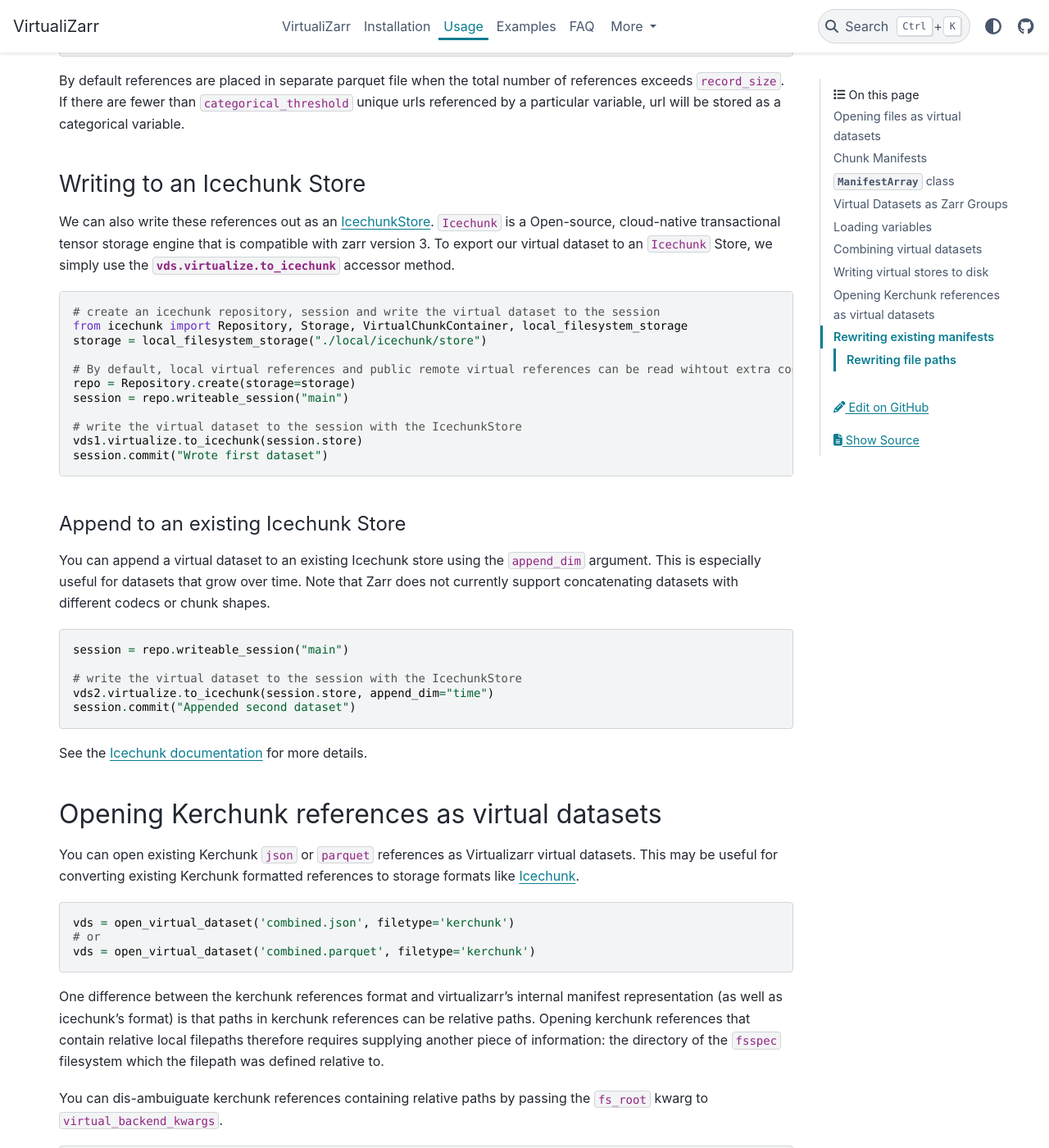
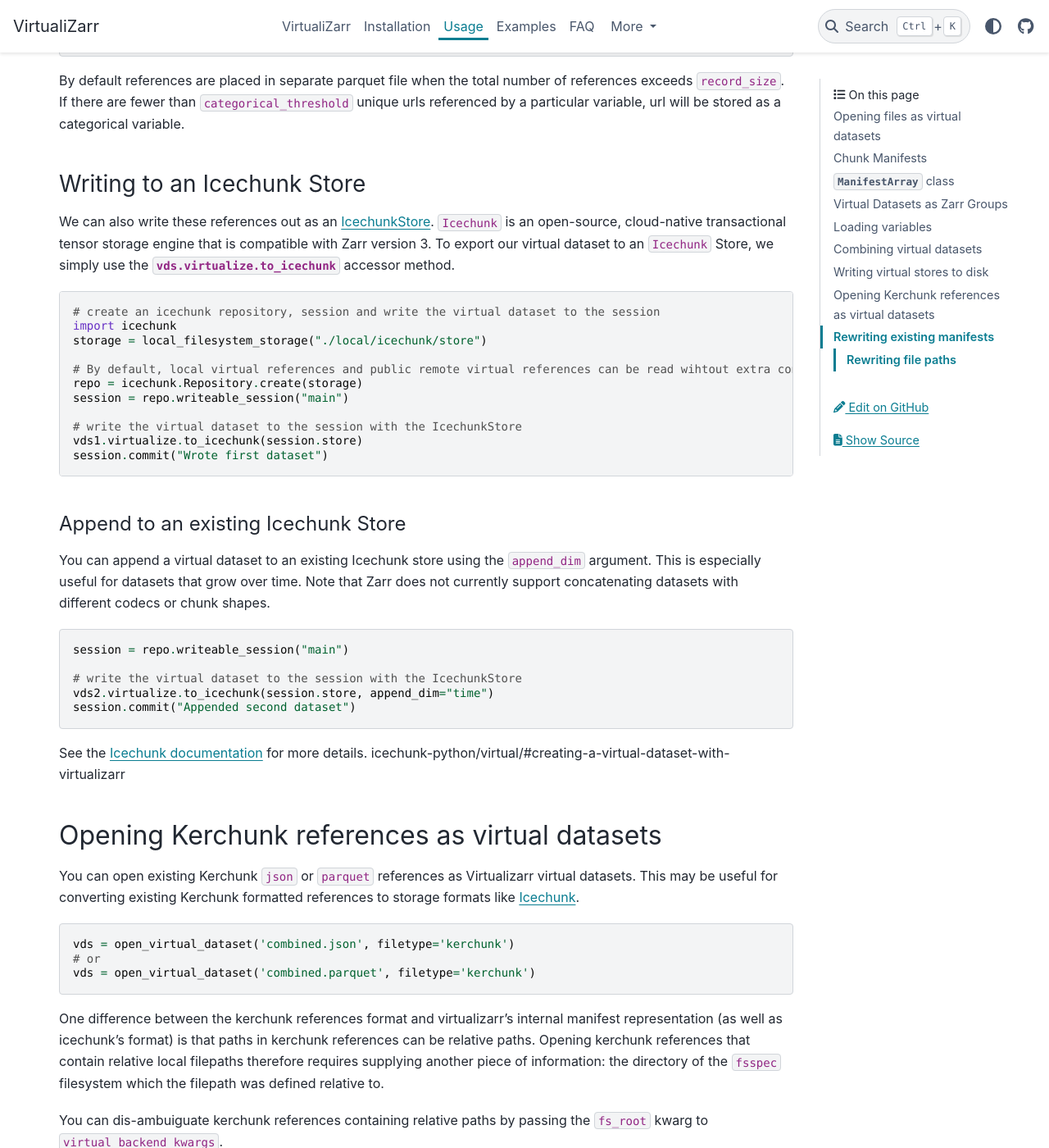
Before and after one commit to zarr-developers/VirtualiZarr, a Sphinx documentation site: the page built from docs/usage.md, in a window 1280 px wide and 1400 px high, scrolled down 11226 px. Shown: the whole window at 82% size. Built offline with Sphinx 7.4.7 and the PyData theme 0.15.4, drawn with Linux system fonts in a browser that asks for light colours.

Commit message:
Updates examples to newer Icechunk syntax (#431)
* change coiled example to write to icechunk & update noaa append example to newer icechunk syntax

* successfull run of coiled example with updated icechunk syntax

* minor nits to icechunk noaa append ex

* updated icechunk syntax - this worked!

* clean e2e run of append notebook

* slight fmt nits to icechunk section in usage docs

````diff
--- a/docs/usage.md
+++ b/docs/usage.md
@@ -426,15 +426,15 @@
 
 ### Writing to an Icechunk Store
 
-We can also write these references out as an [IcechunkStore](https://icechunk.io/). `Icechunk` is a Open-source, cloud-native transactional tensor storage engine that is compatible with zarr version 3. To export our virtual dataset to an `Icechunk` Store, we simply use the {py:meth}`vds.virtualize.to_icechunk <virtualizarr.VirtualiZarrDatasetAccessor.to_icechunk>` accessor method.
+We can also write these references out as an [IcechunkStore](https://icechunk.io/). `Icechunk` is an open-source, cloud-native transactional tensor storage engine that is compatible with Zarr version 3. To export our virtual dataset to an `Icechunk` Store, we simply use the {py:meth}`vds.virtualize.to_icechunk <virtualizarr.VirtualiZarrDatasetAccessor.to_icechunk>` accessor method.
 
 ```python
 # create an icechunk repository, session and write the virtual dataset to the session
-from icechunk import Repository, Storage, VirtualChunkContainer, local_filesystem_storage
+import icechunk
 storage = local_filesystem_storage("./local/icechunk/store")
 
 # By default, local virtual references and public remote virtual references can be read wihtout extra configuration.
-repo = Repository.create(storage=storage)
+repo = icechunk.Repository.create(storage)
 session = repo.writeable_session("main")
 
 # write the virtual dataset to the session with the IcechunkStore
@@ -455,7 +455,7 @@
 ```
 
 See the [Icechunk documentation](https://icechunk.io/icechunk-python/virtual/#creating-a-virtual-dataset-with-virtualizarr) for more details.
-
+icechunk-python/virtual/#creating-a-virtual-dataset-with-virtualizarr
 
 
 ## Opening Kerchunk references as virtual datasets
````
Also changed, not shown: 2 other files.
